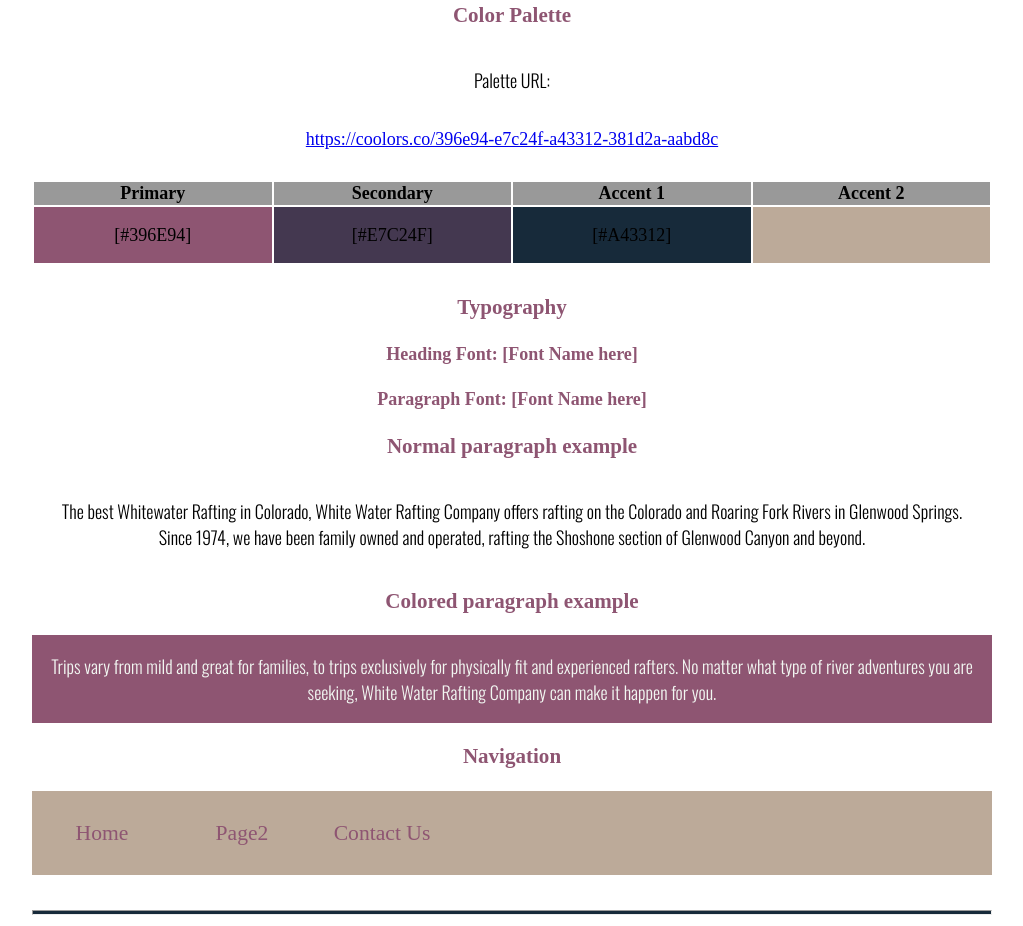
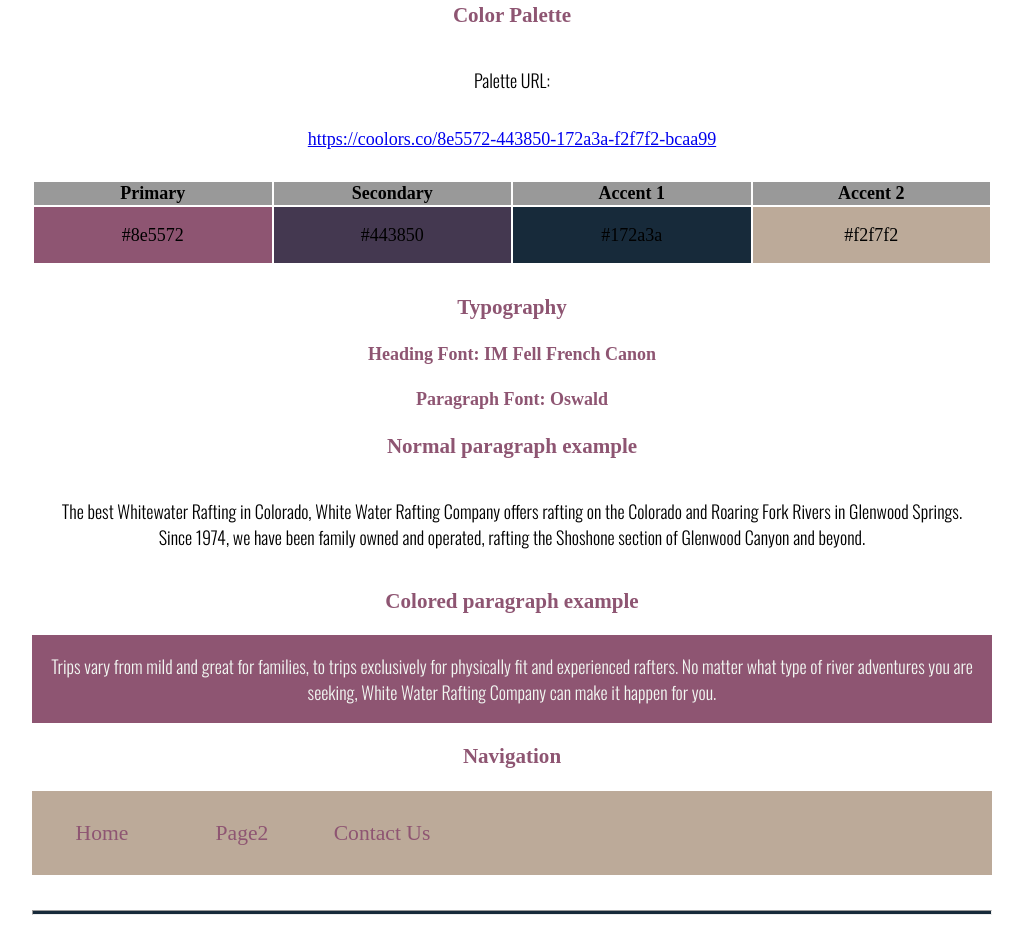
Before and after one commit to EllisIl/WDD130, a plain HTML site: page wwr/site-plan-rafting.html in a window 1280 px wide. Shown: the part 1195-2121 px from the top of the page, without its empty margins (128-1151 px from the left). Drawn offline with nearby package versions, Linux system fonts and the light colour scheme; a web font is replaced by a local one.

Commit message:
fixed bracket responses

```diff
--- a/wwr/site-plan-rafting.html
+++ b/wwr/site-plan-rafting.html
@@ -45,8 +45,8 @@
 
     <!-- Copy and paste the URL to your finished palette below. Replace the href value that is there with yours. Make sure to paste it into both the href value and the content text of the <a> tag -->
     <p>Palette URL:</p>
-    <a href="https://coolors.co/396e94-e7c24f-a43312-381d2a-aabd8c"
-      target="_blank">https://coolors.co/396e94-e7c24f-a43312-381d2a-aabd8c</a>
+    <a href="https://coolors.co/8e5572-443850-172a3a-f2f7f2-bcaa99"
+      target="_blank">https://coolors.co/8e5572-443850-172a3a-f2f7f2-bcaa99</a>
 
     <table class="colors">
       <tr>
@@ -57,10 +57,10 @@
       </tr>
       <!-- Replace the numbers in the boxes below with your hex color codes. Then switch to the site-plan.css file and change your colors there as well. -->
       <tr>
-        <td class="primary">[#396E94]</td>
-        <td class="secondary">[#E7C24F]</td>
-        <td class="accent1">[#A43312]</td>
-        <td class="accent2"></td>
+        <td class="primary">#8e5572</td>
+        <td class="secondary">#443850</td>
+        <td class="accent1">#172a3a</td>
+        <td class="accent2">#f2f7f2</td>
       </tr>
     </table>
 
@@ -70,11 +70,11 @@
     <!-- Choose a font for your paragraphs (body copy) and headlines. What font(s) have you chosen? Think also about which of your colors above you might use for background and font colors. -->
 
     <h4>
-      Heading Font: [Font Name here]
+      Heading Font: IM Fell French Canon
       <!-- change this -->
     </h4>
     <h4>
-      Paragraph Font: [Font Name here]
+      Paragraph Font: Oswald
       <!-- change this -->
     </h4>
     <h3>Normal paragraph example</h3>
```
